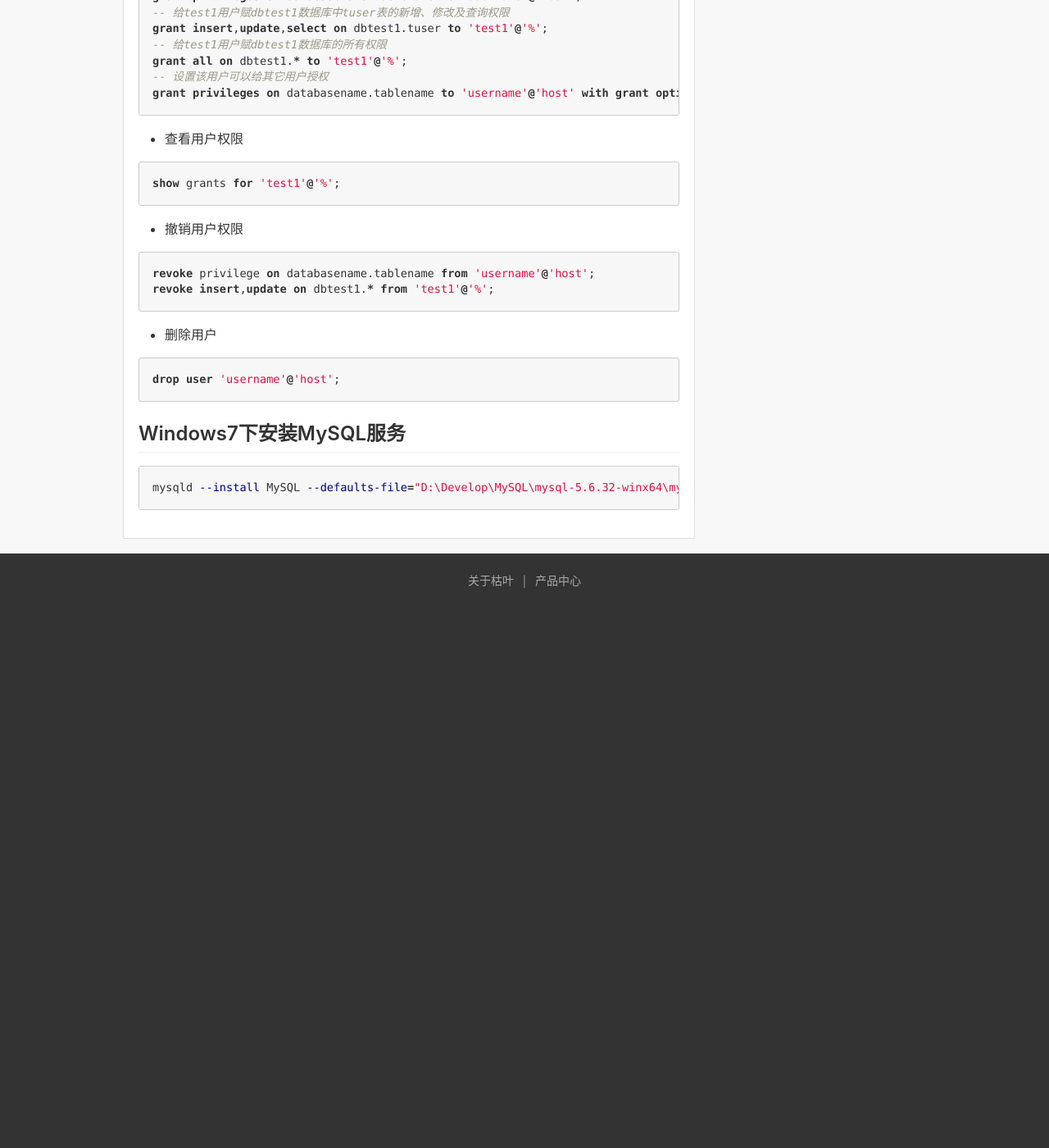
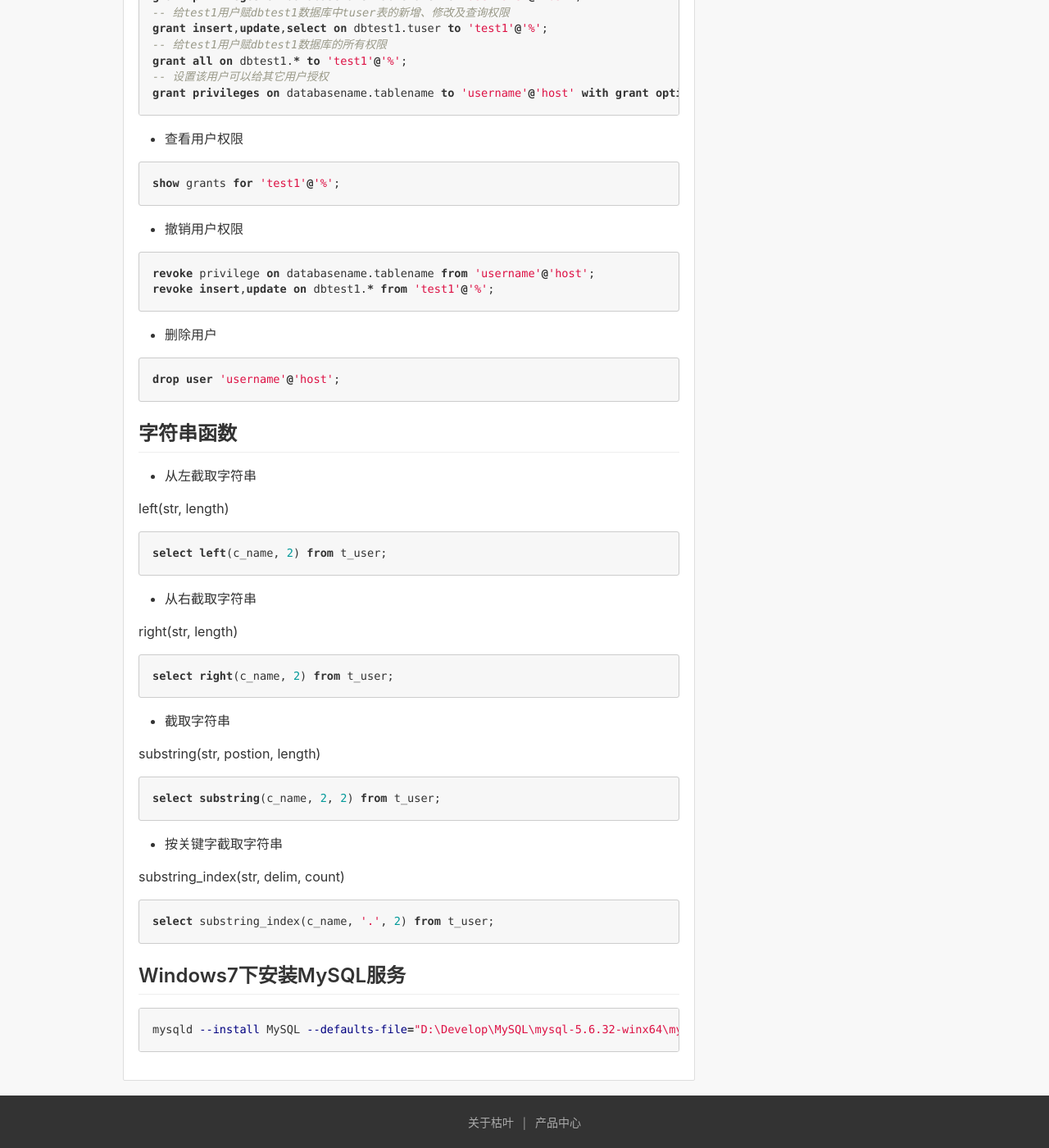
Before and after one commit to kuyer/kuyer.github.com, a Jekyll site: the page built from _posts/data/2017-02-03-data-mysql.md, in a window 1280 px wide and 1400 px high, scrolled down 1656 px. Shown: the whole window at 82% size. Built offline with Jekyll 4.4.1, drawn with Linux system fonts in a browser that asks for light colours; before the commit the page ends 2395 px from its top, so only the background shows below that.

Commit message:
update mysql & spring rest template

````diff
--- a/_posts/data/2017-02-03-data-mysql.md
+++ b/_posts/data/2017-02-03-data-mysql.md
@@ -108,6 +108,40 @@ revoke insert,update on dbtest1.* from 'test1'@'%';
 drop user 'username'@'host';
 ```
 
+## 字符串函数
+
+* 从左截取字符串
+
+left(str, length)
+
+```sql
+select left(c_name, 2) from t_user;
+```
+
+* 从右截取字符串
+
+right(str, length)
+
+```sql
+select right(c_name, 2) from t_user;
+```
+
+* 截取字符串
+
+substring(str, postion, length)
+
+```sql
+select substring(c_name, 2, 2) from t_user;
+```
+
+* 按关键字截取字符串
+
+substring_index(str, delim, count)
+
+```sql
+select substring_index(c_name, '.', 2) from t_user;
+```
+
 ## Windows7下安装MySQL服务
 
 ```bash
````
Also changed, not shown: _posts/spring/2017-05-25-spring-rest-template.md (added, +64 -0 lines).
